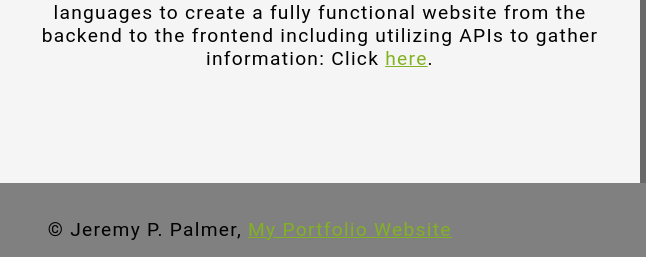
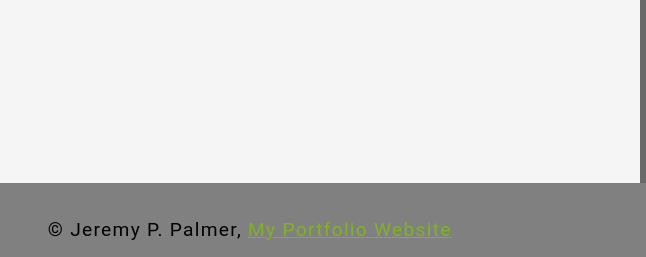
Before and after one commit to JeremyPaulPalmer/JeremyPaulPalmer.github.io, a plain HTML site: page index.html in a window 1280 px wide. Shown: the part 1763-2020 px from the top of the page, 0-646 px from the left. Drawn offline with nearby package versions, Linux system fonts and the light colour scheme.

Commit message:
Update index.html
Removed github links to python while I complete readme.md data

```diff
--- a/index.html
+++ b/index.html
@@ -173,8 +173,7 @@
                     <p id="center">Coding projects can be viewed on my GitHub profile.
                         Notable examples include: using logic to parse and display Awards data dynamically: Click
                         <a href="https://github.com/JeremyPaulPalmer/JobPlacementDashboard/#parsing_awards_table" target="_blank">here</a>. Using one method to create and convert photos to bytes, add them
-                        to the database table, and seed the Sponsors table: Click <a href="https://github.com/JeremyPaulPalmer/JobPlacementDashboard/#two_birds_one_method" target="_blank">here</a>. Utilizing the power of Django along with CSS, HTML, Python, and other languages to create a fully functional website from
-                        the backend to the frontend including utilizing APIs to gather information: Click <a href="" target="_blank">here</a>.
+                        to the database table, and seed the Sponsors table: Click <a href="https://github.com/JeremyPaulPalmer/JobPlacementDashboard/#two_birds_one_method" target="_blank">here</a>.
                     </p>
             </div>
 
```
